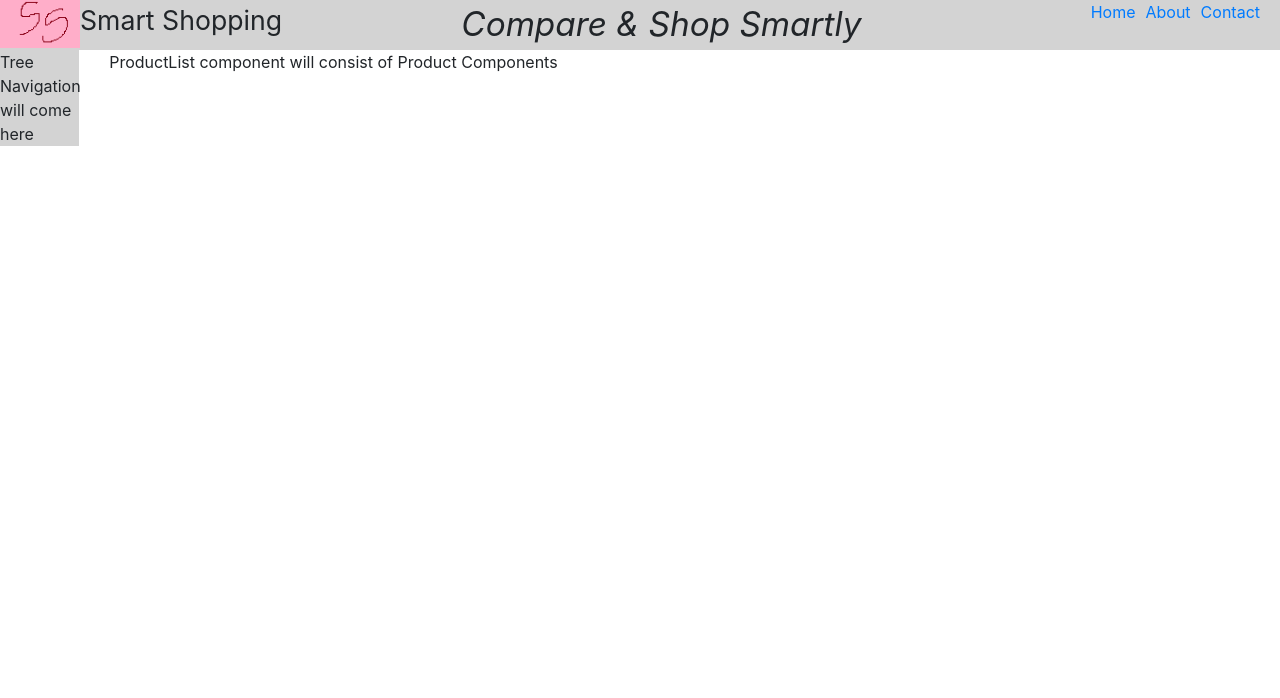
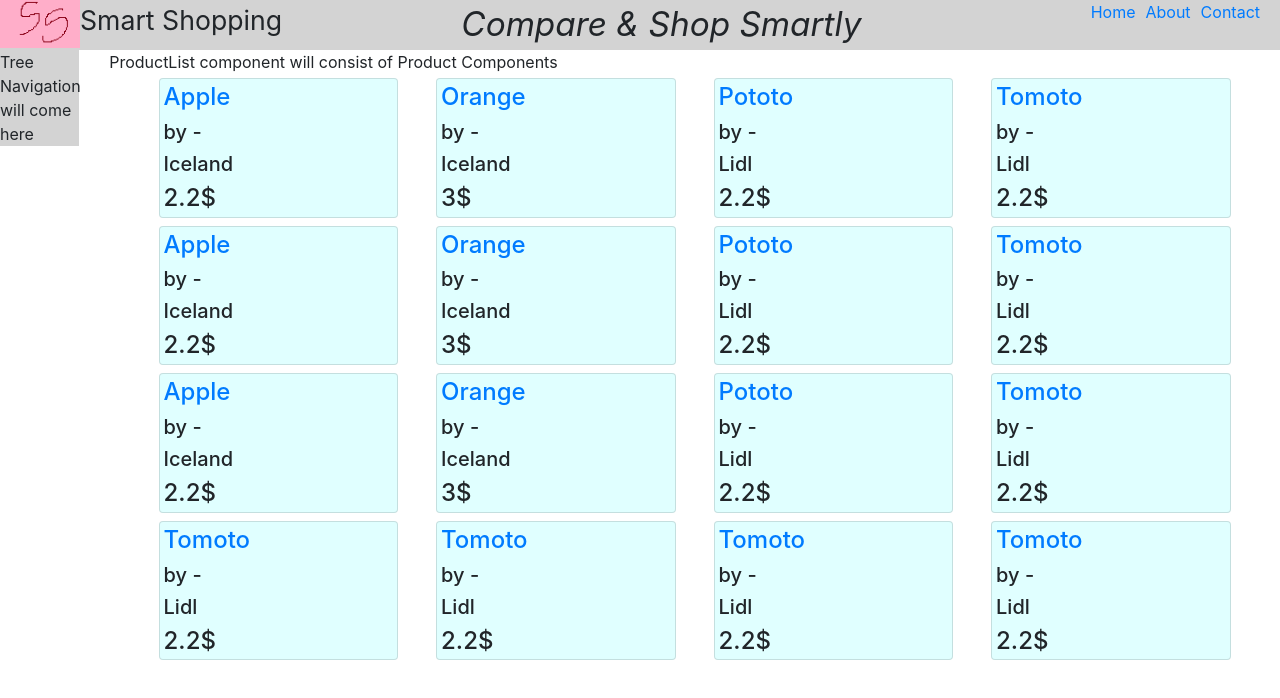
Before and after one commit to fatimackrkvt/SmartShopping, a React (Create React App) app: page /products in a window 1280 px wide. Shown: the top 698 px of the page. Built offline with nearby package versions, Linux system fonts and the light colour scheme.

Commit message:
Add Product Component

```diff
--- a/package.json
+++ b/package.json
@@ -9,6 +9,8 @@
     "bootstrap": "^4.4.1",
     "react": "^16.13.1",
     "react-bootstrap": "^1.0.0",
+    "react-bootstrap-grid": "^1.0.0",
+    "react-bootstrap-grid-component": "^0.2.3",
     "react-dom": "^16.13.1",
     "react-router-dom": "^5.1.2",
     "react-scripts": "3.4.1"
--- a/src/App.js
+++ b/src/App.js
@@ -13,7 +13,6 @@ import Home from './components/Home.js';
 import About from './components/About.js';
 import Contact from './components/Contact.js';
 import ProductList from './components/ProductList.js';
-
 
 function App() {
   return (
@@ -38,4 +37,6 @@ function App() {
   );
 }
 
+
+
 export default App;
--- /dev/null
+++ b/src/components/Product.css
@@ -0,0 +1,19 @@
+
+.ellipsis {
+    white-space: nowrap;
+    text-overflow: ellipsis;
+    overflow: hidden;
+  }
+
+  /****** Product ******/
+
+  .product-price {
+    margin-bottom: 0;
+  }
+
+  .card{
+    margin:4px;
+    padding:4px;
+    background-color: lightcyan;
+    position: relative;
+  }
--- a/src/components/Product.js
+++ b/src/components/Product.js
@@ -1,13 +1,53 @@
 import React, { Component } from 'react';
+import PropTypes from 'prop-types';
+import '../../node_modules/bootstrap/dist/css/bootstrap.min.css';
+import {Col, Card} from 'react-bootstrap';
+import './Product.css';
 
 class Product extends Component {
+
+    state = { product : null };
+
+    constructor(props){
+        super(props);
+
+        this.state.product=props.product;
+    }
+
     render() {
         return (
-            <div>
-                Product Component
-            </div>
+         <Col lg="3" md="4" sm="6" xs="8">
+                <Card className="card">
+                    <h4
+                    className="ellipsis"
+                    title={this.state.product.Name}>
+                    <a href="#">
+                        {this.state.product.Name}
+                    </a>
+                    </h4>
+
+                    <h5
+                    className="ellipsis product-brand-name"
+                    title={this.state.product.Brand}>
+                    {`by ${this.state.product.Brand}`}
+                    </h5>
+                    <h5
+                    className="ellipsis product-brand-name"
+                    title={this.state.product.Market}>
+                    {this.state.product.Market}
+                    </h5>
+
+                    <div className="pull-right h4 product-price">
+                    {`${this.state.product.Price}$`}
+                    </div>
+                </Card>
+            </Col>
         );
     }
 }
 
+ Product.propTypes = {
+    product: PropTypes.object.isRequired
+};
+
 export default Product;
--- /dev/null
+++ b/src/components/ProductList.css
@@ -0,0 +1,6 @@
+
+  .container{
+    display: flex;
+    flex-direction: row;
+    flex-wrap: wrap
+  }
--- a/src/components/ProductList.js
+++ b/src/components/ProductList.js
@@ -1,11 +1,37 @@
 import React, { Component } from 'react';
+import '../../node_modules/bootstrap/dist/css/bootstrap.min.css';
+import {Container} from 'react-bootstrap';
+import products from '../tempdata/ProductList.json';
+import Product from './Product.js';
+import './ProductList.css';
 
 class ProductList extends Component {
+
+    //state = {  products: [] };
+
+    constructor(props) {
+        super(props);
+
+        this.state = {
+          products: products.ProductList
+        };
+      }
+
     render() {
+        //console.log(this.state.products);
+        //todo:come here with url prms (from tree navigation &/ search) and get product list from API
         return (
             <div>
                 ProductList component will consist of Product Components
+                <div className="container" >
+                    {this.state.products.map(product => ( <Product
+                                                            key={product.id}
+                                                            product={product} />
+                    ))
+                   }
+                </div>
             </div>
+
         );
     }
 }
--- /dev/null
+++ b/src/tempdata/ProductList.json
@@ -0,0 +1,180 @@
+{
+    "ProductList": [
+      {
+        "Id": "1",
+        "Name": "Apple",
+        "GroupId": "2",
+        "Brand": "-",
+        "Unit": "Kg",
+        "Quantity": "1",
+        "Price": "2.2",
+        "Currency": "Pound",
+        "Market":"Iceland"
+      },
+      {
+        "Id": "2",
+        "Name": "Orange",
+        "GroupId": "2",
+        "Brand": "-",
+        "Unit": "Kg",
+        "Quantity": "1",
+        "Price": "3",
+        "Currency": "Pound",
+        "Market":"Iceland"
+      },
+      {
+        "Id": "3",
+        "Name": "Pototo",
+        "GroupId": "1",
+        "Brand": "-",
+        "Unit": "Kg",
+        "Quantity": "1",
+        "Price": "2.2",
+        "Currency": "Pound",
+        "Market":"Lidl"
+      },
+      {
+        "Id": "4",
+        "Name": "Tomoto",
+        "GroupId": "1",
+        "Brand": "-",
+        "Unit": "Kg",
+        "Quantity": "1",
+        "Price": "2.2",
+        "Currency": "Pound",
+        "Market":"Lidl"
+      },
+      {
+        "Id": "5",
+        "Name": "Apple",
+        "GroupId": "2",
+        "Brand": "-",
+        "Unit": "Kg",
+        "Quantity": "1",
+        "Price": "2.2",
+        "Currency": "Pound",
+        "Market":"Iceland"
+      },
+      {
+        "Id": "6",
+        "Name": "Orange",
+        "GroupId": "2",
+        "Brand": "-",
+        "Unit": "Kg",
+        "Quantity": "1",
+        "Price": "3",
+        "Currency": "Pound",
+        "Market":"Iceland"
+      },
+      {
+        "Id": "7",
+        "Name": "Pototo",
+        "GroupId": "1",
+        "Brand": "-",
+        "Unit": "Kg",
+        "Quantity": "1",
+        "Price": "2.2",
+        "Currency": "Pound",
+        "Market":"Lidl"
+      },
+      {
+        "Id": "8",
+        "Name": "Tomoto",
+        "GroupId": "1",
+        "Brand": "-",
+        "Unit": "Kg",
+        "Quantity": "1",
+        "Price": "2.2",
+        "Currency": "Pound",
+        "Market":"Lidl"
+      },
+      {
+        "Id": "9",
+        "Name": "Apple",
+        "GroupId": "2",
+        "Brand": "-",
+        "Unit": "Kg",
+        "Quantity": "1",
+        "Price": "2.2",
+        "Currency": "Pound",
+        "Market":"Iceland"
+      },
+      {
+        "Id": "10",
+        "Name": "Orange",
+        "GroupId": "2",
+        "Brand": "-",
+        "Unit": "Kg",
+        "Quantity": "1",
+        "Price": "3",
+        "Currency": "Pound",
+        "Market":"Iceland"
+      },
+      {
+        "Id": "11",
+        "Name": "Pototo",
+        "GroupId": "1",
+        "Brand": "-",
+        "Unit": "Kg",
+        "Quantity": "1",
+        "Price": "2.2",
+        "Currency": "Pound",
+        "Market":"Lidl"
+      },
+      {
+        "Id": "12",
+        "Name": "Tomoto",
+        "GroupId": "1",
+        "Brand": "-",
+        "Unit": "Kg",
+        "Quantity": "1",
+        "Price": "2.2",
+        "Currency": "Pound",
+        "Market":"Lidl"
+      },
+      {
+        "Id": "13",
+        "Name": "Tomoto",
+        "GroupId": "1",
+        "Brand": "-",
+        "Unit": "Kg",
+        "Quantity": "1",
+        "Price": "2.2",
+        "Currency": "Pound",
+        "Market":"Lidl"
+      },
+      {
+        "Id": "14",
+        "Name": "Tomoto",
+        "GroupId": "1",
+        "Brand": "-",
+        "Unit": "Kg",
+        "Quantity": "1",
+        "Price": "2.2",
+        "Currency": "Pound",
+        "Market":"Lidl"
+      },
+      {
+        "Id": "15",
+        "Name": "Tomoto",
+        "GroupId": "1",
+        "Brand": "-",
+        "Unit": "Kg",
+        "Quantity": "1",
+        "Price": "2.2",
+        "Currency": "Pound",
+        "Market":"Lidl"
+      },
+      {
+        "Id": "16",
+        "Name": "Tomoto",
+        "GroupId": "1",
+        "Brand": "-",
+        "Unit": "Kg",
+        "Quantity": "1",
+        "Price": "2.2",
+        "Currency": "Pound",
+        "Market":"Lidl"
+      }
+    ]
+  }
```
Also changed, not shown: 1 other file (tests, documents, lock files or other folders).
